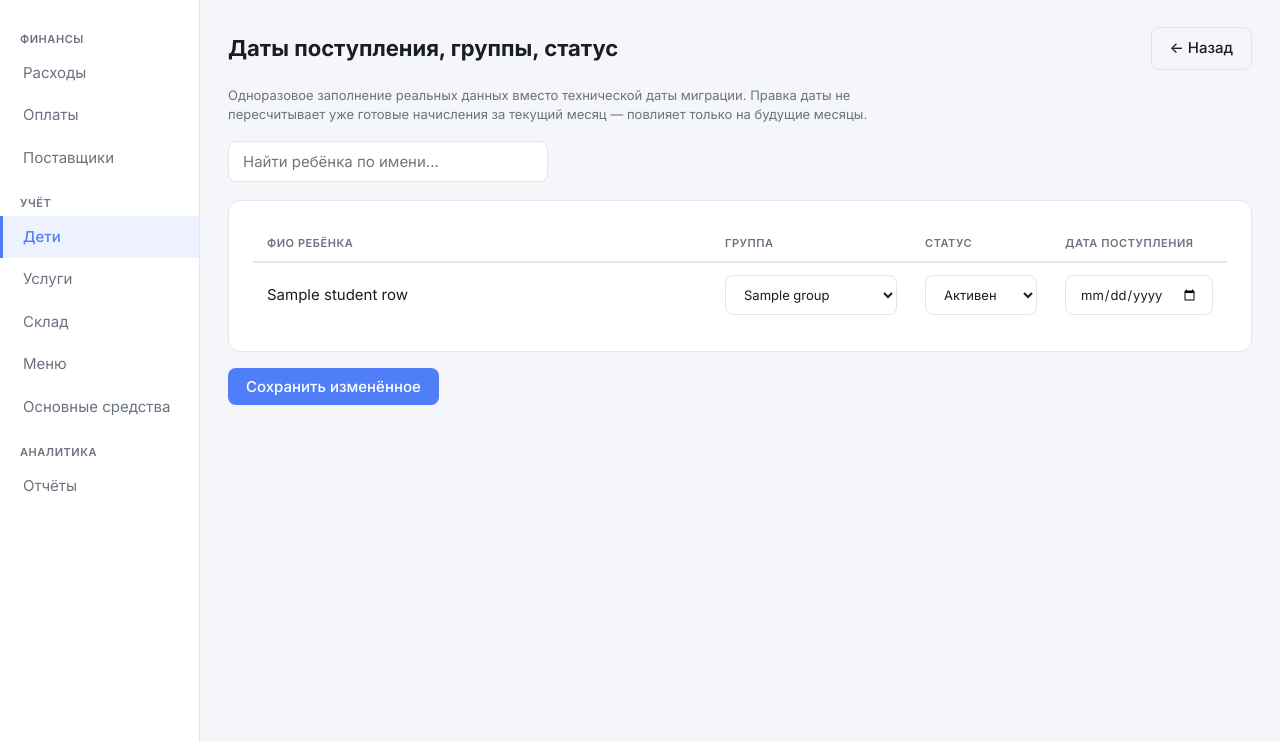
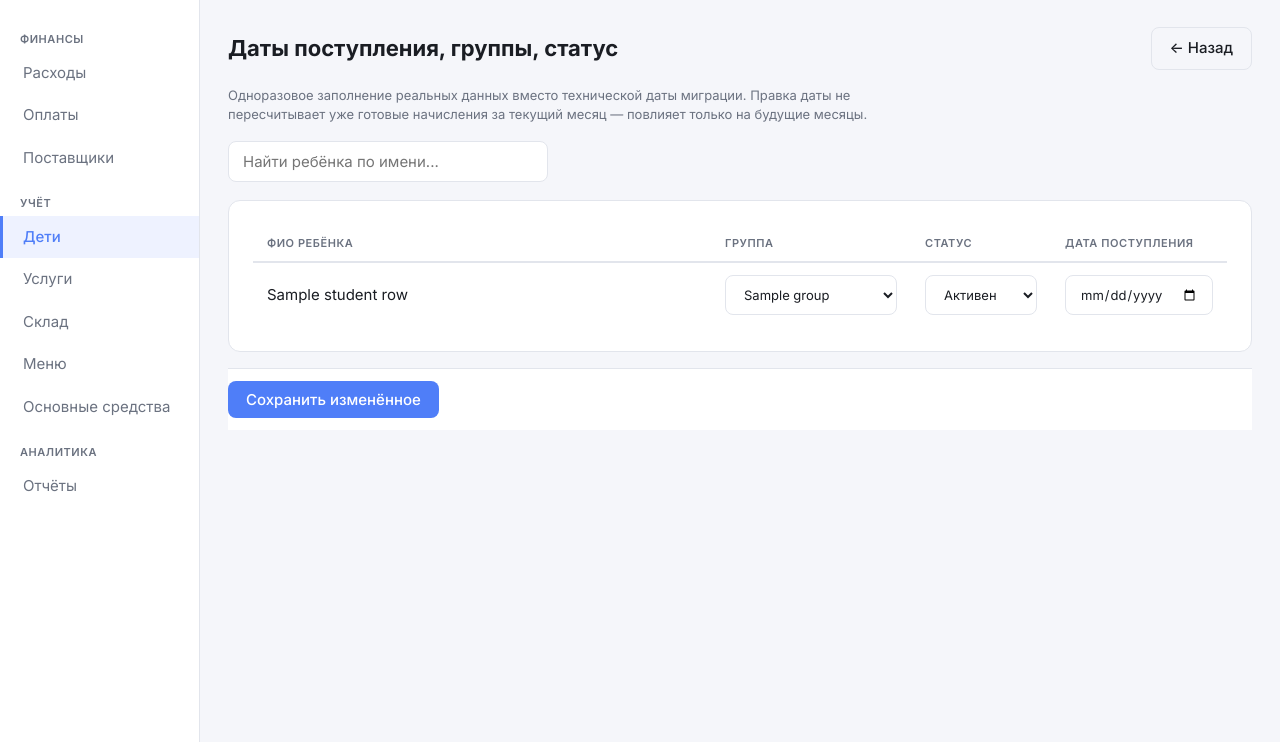
Before and after one commit to Abdusattar/pearl, a FastAPI app: template app/templates/students/bulk_dates.html in a window 1280 px wide. Shown: the part 57-799 px from the top of the page. Run offline with FastAPI, Linux system fonts and the light colour scheme; the template is opened without the code that fills it: most values are stand-ins (such as "Sample title", 1, 10 or a date in 2020).

Commit message:
fix(students): кнопка сохранения в bulk-dates прилипает к низу экрана
Заметил Абдусаттар: при ~80-96 строках кнопка "Сохранить изменённое" была
в самом конце страницы — поправил одного ребёнка в середине списка и
скроллишь через весь остаток, чтобы сохранить. Не поймал этого при
прогоне через frontend-design (спрашивал только про поиск/подсветку,
не про физическую достижимость кнопки без скролла).

position: sticky снизу — кнопка видна на экране всегда, независимо от
того, где в списке правишь. На мобильном сдвинута выше нижней навигации
(bottom: 60px), чтобы не перекрывались.

Co-Authored-By: Claude Sonnet 5 <noreply@anthropic.com>

```diff
--- a/app/templates/students/bulk_dates.html
+++ b/app/templates/students/bulk_dates.html
@@ -71,9 +71,21 @@
   </div>
 
   {% if student_rows %}
-  <button type="submit" class="btn btn-primary" style="margin-top:16px">Сохранить изменённое</button>
+  <div class="bulk-save-bar">
+    <button type="submit" class="btn btn-primary">Сохранить изменённое</button>
+  </div>
   {% endif %}
 </form>
+
+<style>
+  .bulk-save-bar {
+    position: sticky; bottom: 0; background: var(--surface);
+    border-top: 1px solid var(--border); padding: 12px 0; margin-top: 16px;
+  }
+  @media (max-width: 768px) {
+    .bulk-save-bar { bottom: 60px; }
+  }
+</style>
 {% endblock %}
 
 {% block scripts %}
```
